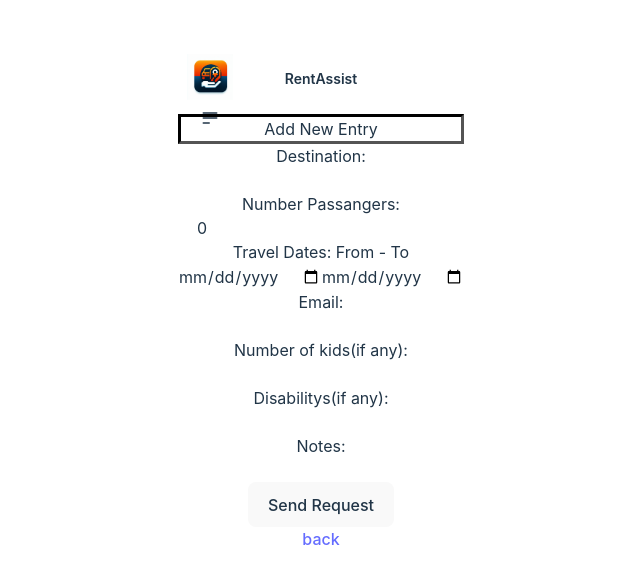
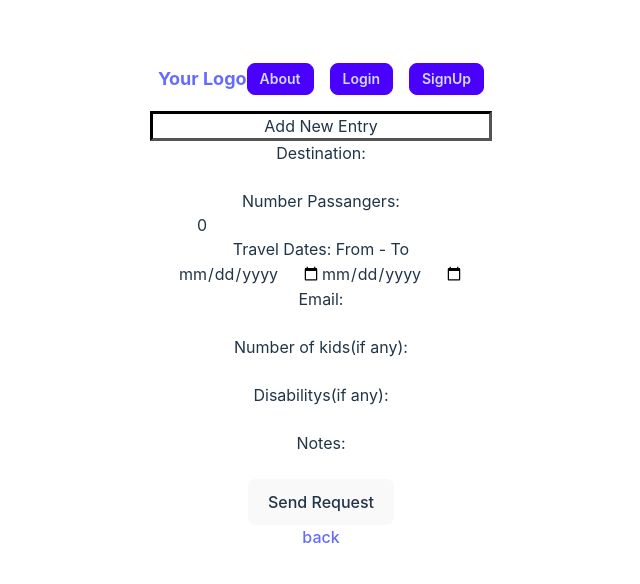
Before and after one commit to Tushar16-1998/final-project-FE, a React (Vite) app: page /reqform in a window 1280 px wide. Shown: the part 102-686 px from the top of the page, without its empty margins (319-959 px from the left). Built offline with nearby package versions, Linux system fonts and the light colour scheme.

Commit message:
deployment2

```diff
--- a/src/components/NavBar.jsx
+++ b/src/components/NavBar.jsx
@@ -1,41 +1,7 @@
 // import { Link, useNavigate } from "react-router-dom";
 // import { useContext } from "react";
 // import { AuthContext } from "../context/auth.context";
-
-// function Navbar() {
-//     const { user, logOut, isLoggedIn } = useContext(AuthContext);
-//     const navigate = useNavigate();
-
-//     const handleLogout = () => {
-//         //logOut();
-//         navigate("/"); // Navega para a página de login após o logout
-//     };
-
-//     return (
-//         <div>
-//             {isLoggedIn && (<h4> {user.name}</h4>)}
-
-//             <Link to="/about">
-//                 <button>About</button>
-//             </Link>
-
-//             <Link to="/mainpage">
-//                 <button>Home</button>
-//             </Link>
-
-//             {isLoggedIn && (
-//                 <button onClick={handleLogout}>Logout</button>
-//             )}
-//         </div>
-//     )
-// }
-
-// export default Navbar;
-
-
-// import { Link, useNavigate } from "react-router-dom";
-// import { useContext } from "react";
-// import { AuthContext } from "../context/auth.context";
+// import icon from "../assets/icon1.png"
 
 // function Navbar() {
 //     const { user, logOut, isLoggedIn } = useContext(AuthContext);
@@ -47,74 +13,50 @@
 //     };
 
 //     return (
-//         <nav className="bg-gradient-to-r from-purple-400 to-indigo-600 shadow-lg">
-//             <div className="container mx-auto px-4 py-3 flex justify-between items-center">
-//                 {isLoggedIn && (
-//                     <h4 className="text-white font-semibold">{user.name}</h4>
-//                 )}
-
-//                 <div className="space-x-4">
-//                     <Link to="/about" className="text-white hover:text-gray-200">
-//                         About
-//                     </Link>
-
-//                     <Link to="/mainpage" className="text-white hover:text-gray-200">
-//                         Home
-//                     </Link>
-
-//                     {isLoggedIn && (
-//                         <button onClick={handleLogout} className="text-white hover:text-gray-200 font-semibold">
-//                             Logout
-//                         </button>
-//                     )}
+//         <div className="navbar bg-base-100">
+//             <div className="navbar-start">
+//                 <div className="dropdown">
+//                     <div tabIndex={0} role="button" className="btn btn-ghost btn-circle">
+//                         <img src={icon} />
+//                         <svg xmlns="http://www.w3.org/2000/svg" className="h-5 w-5" fill="none" viewBox="0 0 24 24" stroke="currentColor"><path strokeLinecap="round" strokeLinejoin="round" strokeWidth="2" d="M4 6h16M4 12h16M4 18h7" /></svg>
+//                     </div>
+//                     <ul tabIndex={0} className="menu menu-sm dropdown-content mt-3 z-[1] p-2 shadow bg-base-100 rounded-box w-52">
+//                         <li><Link to="/login" className="text-black">Login</Link></li>
+//                         <li><Link to="/signup" className="text-black">SignUp</Link></li>
+//                         <li><Link to="/about" className="text-black">About</Link></li>
+//                     </ul>
 //                 </div>
 //             </div>
-//         </nav>
+//             <div className="navbar-center">
+//                 <Link to="/mainpage" className="btn btn-ghost text-xl">RentAssist</Link>
+//             </div>
+//             <div className="navbar-end">
+//                 {isLoggedIn && (
+//                     <button onClick={handleLogout} className="btn btn-ghost text-black">Logout</button>
+//                 )}
+//             </div>
+//         </div>
 //     )
 // }
 
 // export default Navbar;
 
-
-import { Link, useNavigate } from "react-router-dom";
-import { useContext } from "react";
-import { AuthContext } from "../context/auth.context";
-import icon from "../assets/icon1.png"
+import React from 'react';
+import { Link } from 'react-router-dom';
 
 function Navbar() {
-    const { user, logOut, isLoggedIn } = useContext(AuthContext);
-    const navigate = useNavigate();
-
-    const handleLogout = () => {
-        //logOut();
-        navigate("/"); // Navigates to the login page after logout
-    };
-
     return (
-        <div className="navbar bg-base-100">
-            <div className="navbar-start">
-                <div className="dropdown">
-                    <div tabIndex={0} role="button" className="btn btn-ghost btn-circle">
-                        <img src={icon} />
-                        <svg xmlns="http://www.w3.org/2000/svg" className="h-5 w-5" fill="none" viewBox="0 0 24 24" stroke="currentColor"><path strokeLinecap="round" strokeLinejoin="round" strokeWidth="2" d="M4 6h16M4 12h16M4 18h7" /></svg>
-                    </div>
-                    <ul tabIndex={0} className="menu menu-sm dropdown-content mt-3 z-[1] p-2 shadow bg-base-100 rounded-box w-52">
-                        <li><Link to="/login" className="text-black">Login</Link></li>
-                        <li><Link to="/signup" className="text-black">SignUp</Link></li>
-                        <li><Link to="/about" className="text-black">About</Link></li>
-                    </ul>
+        <nav className="navbar bg-base-100">
+            <div className="container mx-auto flex justify-between items-center">
+                <Link to="/" className="text-grey text-lg font-bold">Your Logo</Link>
+                <div className="flex items-center space-x-4">
+                    <Link to="/about" className="btn btn-sm btn-primary">About</Link>
+                    <Link to="/login" className="btn btn-sm btn-primary">Login</Link>
+                    <Link to="/signup" className="btn btn-sm btn-primary">SignUp</Link>
                 </div>
             </div>
-            <div className="navbar-center">
-                <Link to="/mainpage" className="btn btn-ghost text-xl">RentAssist</Link>
-            </div>
-            <div className="navbar-end">
-                {isLoggedIn && (
-                    <button onClick={handleLogout} className="btn btn-ghost text-black">Logout</button>
-                )}
-            </div>
-        </div>
-    )
+        </nav>
+    );
 }
 
 export default Navbar;
```
